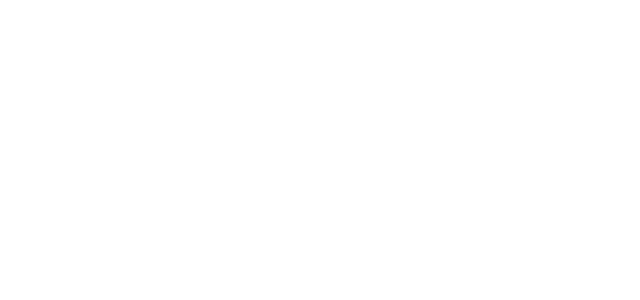
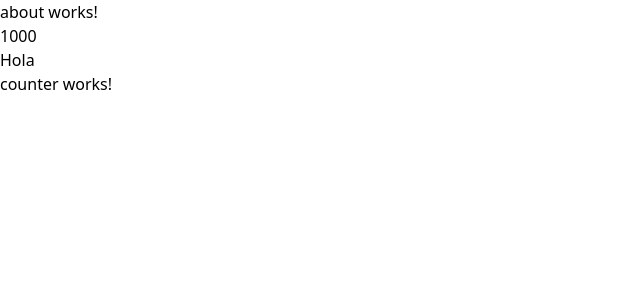
Before and after one commit to MrPerales/storeAngular, an Angular app: page /about in a window 1280 px wide. Before the commit this address led to /. Shown: the top 300 px of the page, without its empty margins (0-640 px from the left). Built offline with nearby package versions, Linux system fonts and the light colour scheme.

Commit message:
add: ciclos de vida

```diff
--- a/src/app/app.routes.ts
+++ b/src/app/app.routes.ts
@@ -1,9 +1,14 @@
 import { Routes } from '@angular/router';
 import { ListComponent } from './domains/products/pages/list/list.component';
+import { AboutComponent } from './domains/info/pages/about/about.component';
 
 export const routes: Routes = [
   {
     path: '',
     component: ListComponent,
   },
+  {
+    path: 'about',
+    component: AboutComponent,
+  },
 ];
--- /dev/null
+++ b/src/app/domains/info/pages/about/about.component.html
@@ -0,0 +1,16 @@
+<p>about works!</p>
+
+<div>
+  <input type="number" [value]="duration()" (change)="changeDuration($event)" />
+</div>
+<div>
+  <input type="text" [value]="message()" (change)="changeMessage($event)" />
+</div>
+
+<p>
+  <!-- para evento ngOnDestroy -->
+  @if(duration()>0){
+
+  <app-counter [duration]="duration()" [message]="message()" />
+  }
+</p>
--- /dev/null
+++ b/src/app/domains/info/pages/about/about.component.ts
@@ -0,0 +1,26 @@
+import { Component, signal } from '@angular/core';
+import { CounterComponent } from '../../../shared/components/counter/counter.component';
+
+@Component({
+  selector: 'app-about',
+  standalone: true,
+  imports: [CounterComponent],
+  templateUrl: './about.component.html',
+  styleUrl: './about.component.css',
+})
+export class AboutComponent {
+  duration = signal(1000);
+  message = signal('Hola');
+
+  changeDuration(e: Event) {
+    const input = e.target as HTMLInputElement;
+    // para que mande el valor como numero
+    const value = input.valueAsNumber;
+    this.duration.set(value);
+  }
+  changeMessage(e: Event) {
+    const input = e.target as HTMLInputElement;
+    const value = input.value;
+    this.message.set(value);
+  }
+}
--- /dev/null
+++ b/src/app/domains/shared/components/counter/counter.component.html
@@ -0,0 +1 @@
+<p>counter works!</p>
--- /dev/null
+++ b/src/app/domains/shared/components/counter/counter.component.ts
@@ -0,0 +1,46 @@
+import { Component, Input, SimpleChange } from '@angular/core';
+
+@Component({
+  selector: 'app-counter',
+  standalone: true,
+  imports: [],
+  templateUrl: './counter.component.html',
+  styleUrl: './counter.component.css',
+})
+export class CounterComponent {
+  @Input({ required: true }) duration = 0;
+  @Input({ required: true }) message = '';
+
+  constructor() {
+    // no async
+    // before render
+    // una vez
+    console.log('constructor');
+    console.log('-'.repeat(10));
+  }
+  ngOnChanges(changes: SimpleChange) {
+    // before and during render
+    console.log('ngOnChanges');
+    console.log('-'.repeat(10));
+    console.log(changes);
+  }
+  ngOnInit() {
+    // after render
+    // una vez
+    // async, then
+    console.log('ngOnInit');
+    console.log('-'.repeat(10));
+    console.log('duration =>', this.duration);
+    console.log('message =>', this.message);
+  }
+  ngAfterViewInit() {
+    // after render
+    // avisa si los hijos de este componente fueron renderizados
+    console.log('ngAfterViewInit');
+    console.log('-'.repeat(10));
+  }
+  ngOnDestroy() {
+    console.log('ngOnDestroy');
+    console.log('-'.repeat(10));
+  }
+}
```
Also changed, not shown: src/app/domains/info/pages/about/about.component.css (added), src/app/domains/shared/components/counter/counter.component.css (added).
